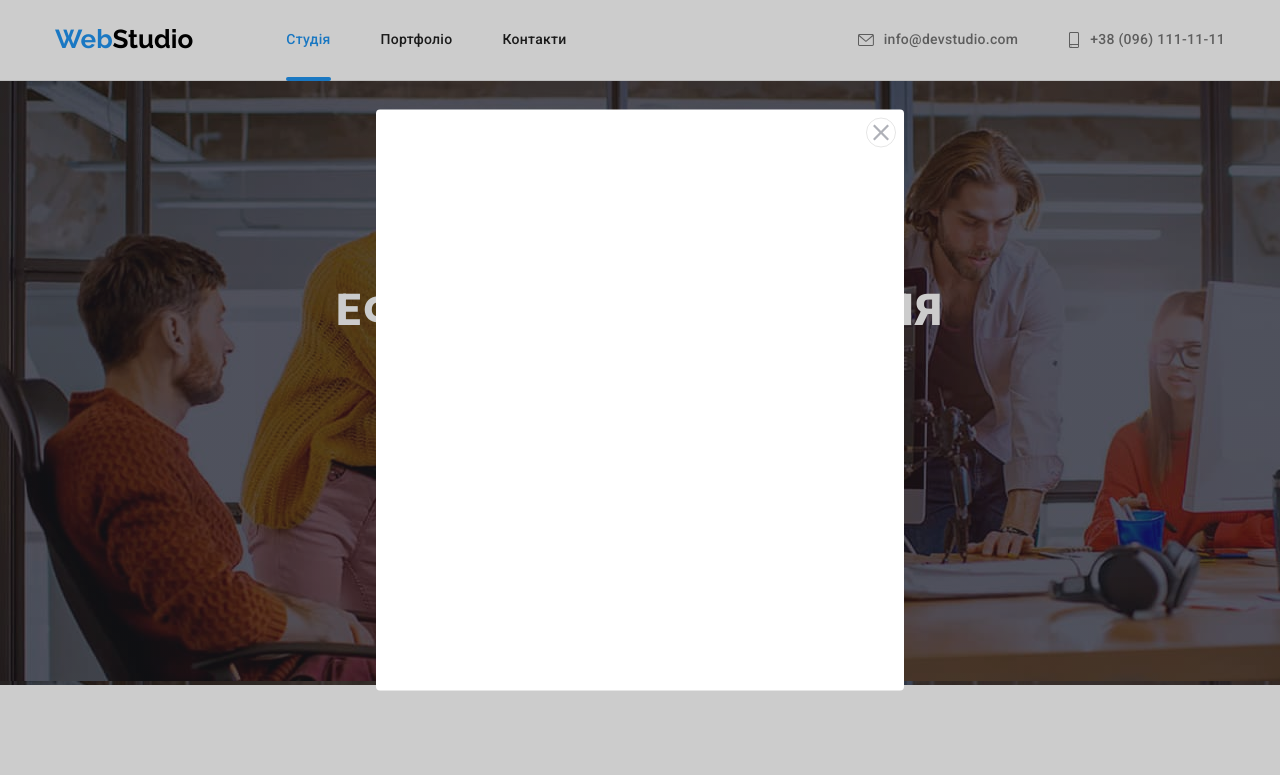
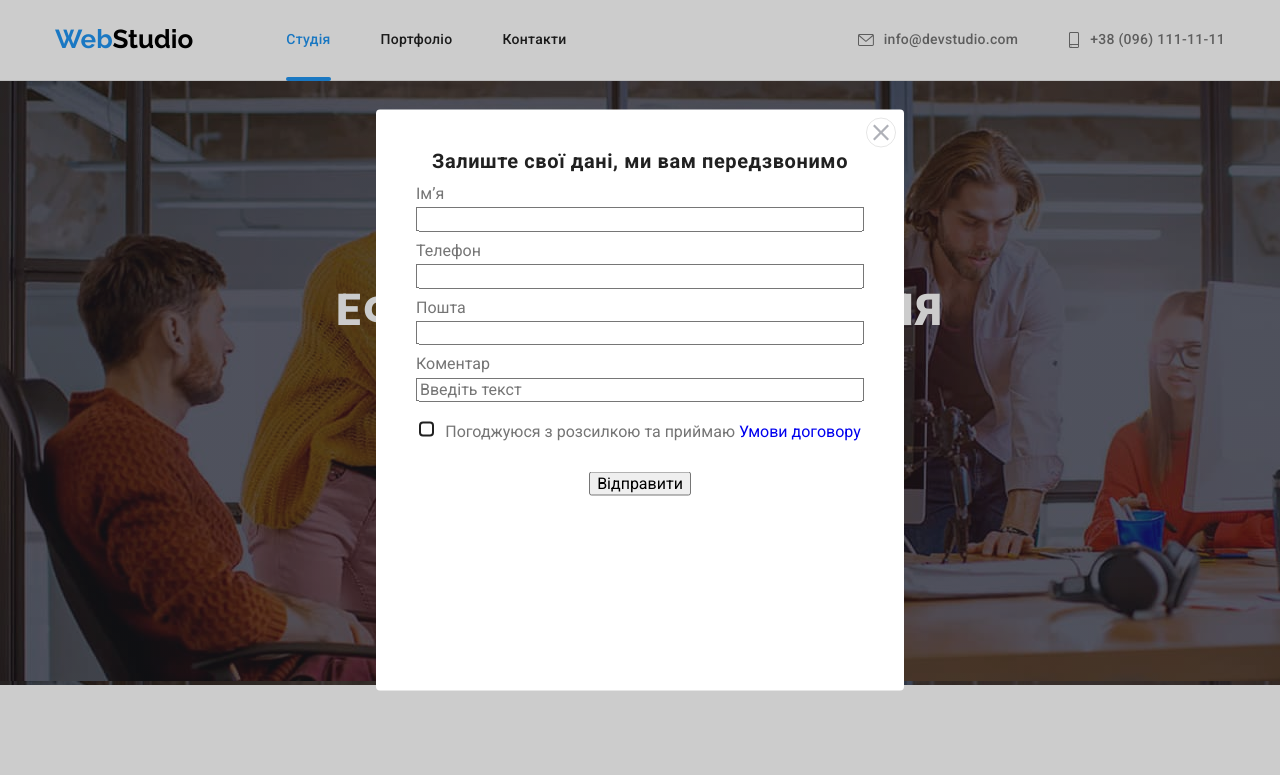
Before and after one commit to SerhiiMaslov1979/goit-markup-hw-new, a plain HTML site: page index.html in a window 1280 px wide. Both pictures are taken after a click on the button "Замовити послугу". Shown: the top 775 px of the page. Drawn offline with nearby package versions, Linux system fonts and the light colour scheme; files whose address does not match are found by name.

Commit message:
unit6-modal1

```diff
--- a/css/styles.css
+++ b/css/styles.css
@@ -356,6 +356,7 @@
   transform: translate(-50%, -50%);
   min-width: 528px;
   min-height: 581px;
+  padding: 40px;
   border-radius: 4px;
 
   transition: transform var(--time-function) linear;
@@ -404,6 +405,52 @@
   fill: var(--border-bg-icon);
   transition: fill var(--time-function)
     var(--transition-function);
+}
+.modal-form {
+  display: block;
+
+  text-align: center;
+}
+
+.modal-title {
+  font-weight: 700;
+  font-size: 20px;
+  line-height: 1.15;
+  letter-spacing: 0.03em;
+  margin-bottom: 12px;
+  text-align: center;
+  color: var(--title-text-color);
+}
+
+.form-field {
+  display: flex;
+  flex-direction: column;
+  margin-bottom: 10px;
+}
+.form-field label {
+  text-align: left;
+  margin-bottom: 4px;
+}
+
+.form-field.comment {
+  margin-bottom: 20px;
+}
+
+.checkbox-modal {
+  margin-bottom: 30px;
+}
+
+.checkbox-input {
+  -webkit-appearance: none;
+  appearance: none;
+}
+.check-icon {
+  display: inline-block;
+  width: 15px;
+  height: 15px;
+  border: 2px solid var(--title-text-color);
+  border-radius: 4px;
+  margin-right: 7px;
 }
 
 /* feature */
--- a/index.html
+++ b/index.html
@@ -84,25 +84,6 @@
           >
             Замовити послугу
           </button>
-        </div>
-        <div class="backdrop is-hidden" data-modal>
-          <div class="modal">
-            <button
-              type="button"
-              class="modal-close-btn"
-              data-modal-close
-            >
-              <svg
-                class="modal-close-icon"
-                width="18"
-                height="18"
-              >
-                <use
-                  href="./images/svg/symbol-defs.svg#icon-close"
-                ></use>
-              </svg>
-            </button>
-          </div>
         </div>
       </section>
       <section class="section feature">
@@ -616,7 +597,6 @@
               type="email"
               name="user-email"
               placeholder="E-mail"
-              id="e-mail"
               required
             />
             <button class="footer-input-btn" type="submit">
@@ -634,6 +614,86 @@
           </form>
         </div>
       </div>
+      <div class="backdrop is-hidden" data-modal>
+        <div class="modal">
+          <button
+            type="button"
+            class="modal-close-btn"
+            data-modal-close
+          >
+            <svg
+              class="modal-close-icon"
+              width="18"
+              height="18"
+            >
+              <use
+                href="./images/svg/symbol-defs.svg#icon-close"
+              ></use>
+            </svg>
+          </button>
+
+          <h2 class="modal-title">
+            Залиште свої дані, ми вам передзвонимо
+          </h2>
+          <form class="modal-form js-speaker-modal-form">
+            <div class="form-field">
+              <label for="user-name">Імʼя</label>
+              <input
+                type="text"
+                name="user-name"
+                id="user-name"
+              />
+            </div>
+
+            <div class="form-field">
+              <label for="user-tel">Телефон</label>
+              <input
+                type="text"
+                name="user-tel"
+                id="user-tel"
+              />
+            </div>
+
+            <div class="form-field">
+              <label for="user-mail">Пошта</label>
+              <input
+                type="text"
+                name="email"
+                id="user-mail"
+                autocomplete="user-mail"
+              />
+            </div>
+
+            <div class="form-field comment">
+              <label for="user-comment">Коментар</label>
+              <input
+                type="text"
+                name=""
+                id="user-comment"
+                placeholder="Введіть текст"
+              />
+            </div>
+            <div class="checkbox-modal">
+              <label>
+                <input
+                  type="checkbox"
+                  class="checkbox-input"
+                  name="topic"
+                  required
+                /><span class="check-icon"></span>
+
+                <span class="checkbox-text"
+                  >Погоджуюся з розсилкою та приймаю </span
+                ><a href="#" class="checkbox-text-activ"
+                  >Умови договору</a
+                >
+              </label>
+            </div>
+
+            <button>Відправити</button>
+          </form>
+        </div>
+      </div>
     </footer>
     <script src="./js/modal.js"></script>
     <script src="./js/forma.js"></script>
--- a/js/forma.js
+++ b/js/forma.js
@@ -8,3 +8,14 @@
       );
     });
 })();
+
+(() => {
+  document
+    .querySelector(".js-speaker-modal-form")
+    .addEventListener("submit", (e) => {
+      e.preventDefault();
+      new FormData(e.currentTarget).forEach((value, name) =>
+        console.log(`${name}: ${value}`)
+      );
+    });
+})();
```
